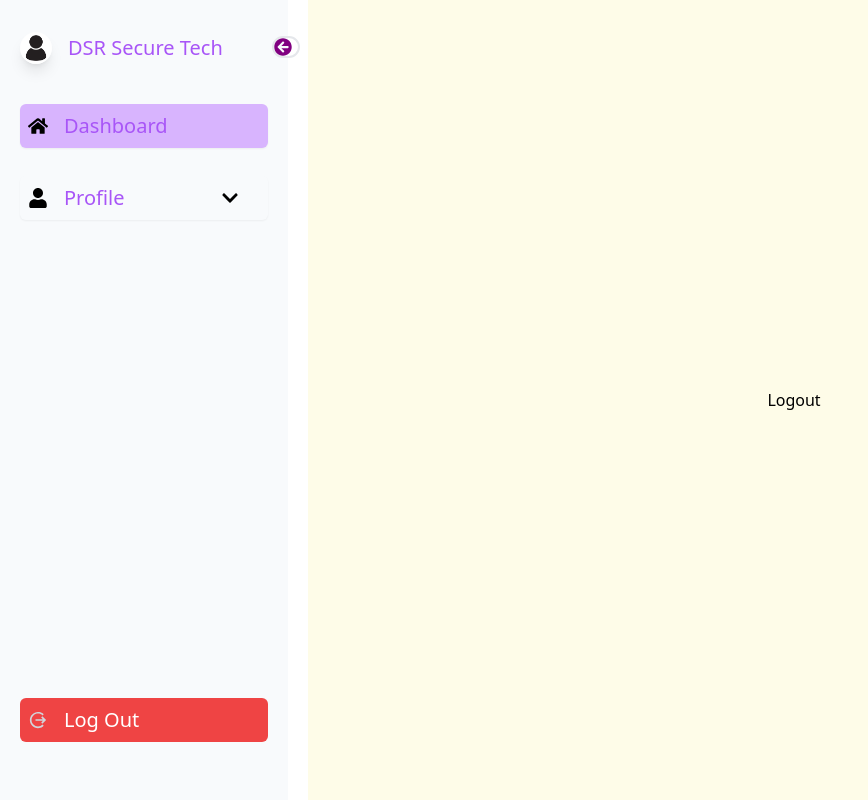
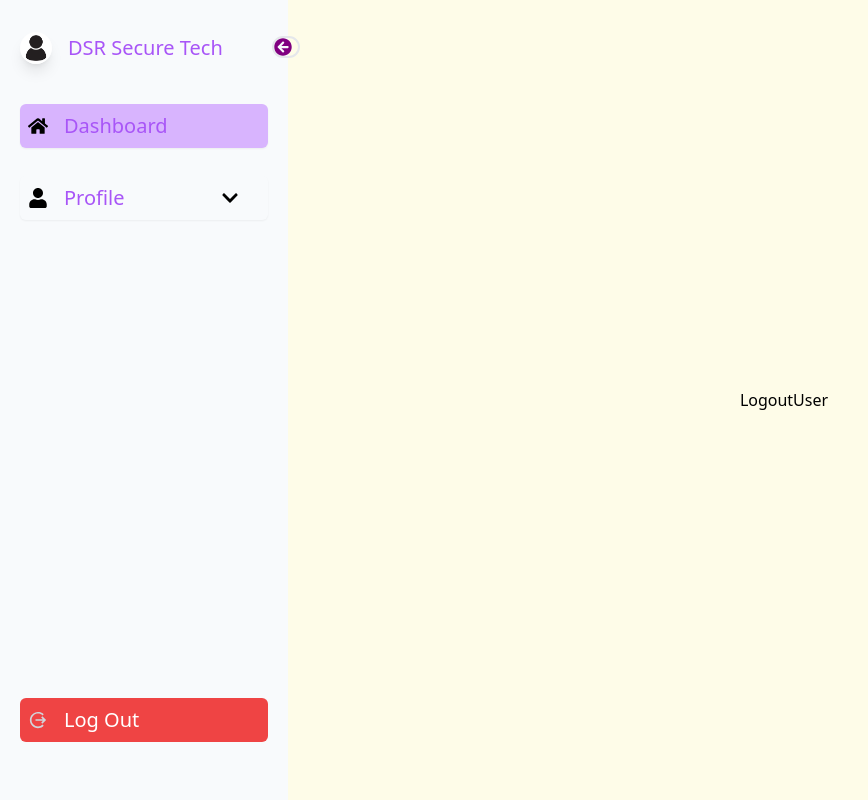
Before and after one commit to sivi18/frontend, a React (Vite) app: page /logout in a window 1280 px wide. Shown: the whole page, without its empty margins (0-868 px from the left). Built offline with nearby package versions, Linux system fonts and the light colour scheme.

Commit message:
Routing Added

```diff
--- a/src/Layout.jsx
+++ b/src/Layout.jsx
@@ -4,7 +4,7 @@ import { Outlet } from "react-router-dom";
 
 function Layout() {
   return (
-    <div className="flex gap-5">
+    <div className="flex">
       <Sidebar />
       <div className="bg-gradient-to-r bg-yellow-50 via-blue-400 w-full min-h-screen flex items-center justify-center">
         <Outlet />
--- a/src/components/Logout.jsx
+++ b/src/components/Logout.jsx
@@ -1,7 +1,7 @@
 import React from "react";
 
-function Logout() {
-  return <div>Logout</div>;
+function LogoutUser() {
+  return <div>LogoutUser</div>;
 }
 
-export default Logout;
+export default LogoutUser;
--- a/src/main.jsx
+++ b/src/main.jsx
@@ -7,7 +7,7 @@ import Dashboard from "./components/Dashboard.jsx";
 import AddProfile from "./components/AddProfile.jsx";
 import Layout from "./Layout.jsx";
 import ListProfile from "./components/ListProfile.jsx";
-import Logout from "./components/Logout.jsx";
+import LogoutUser from "./components/Logout.jsx";
 
 const router = createBrowserRouter([
   {
@@ -30,7 +30,7 @@ const router = createBrowserRouter([
       },
       {
         path: "/logout",
-        element: <Logout />,
+        element: <LogoutUser />,
       },
     ],
   },
```
